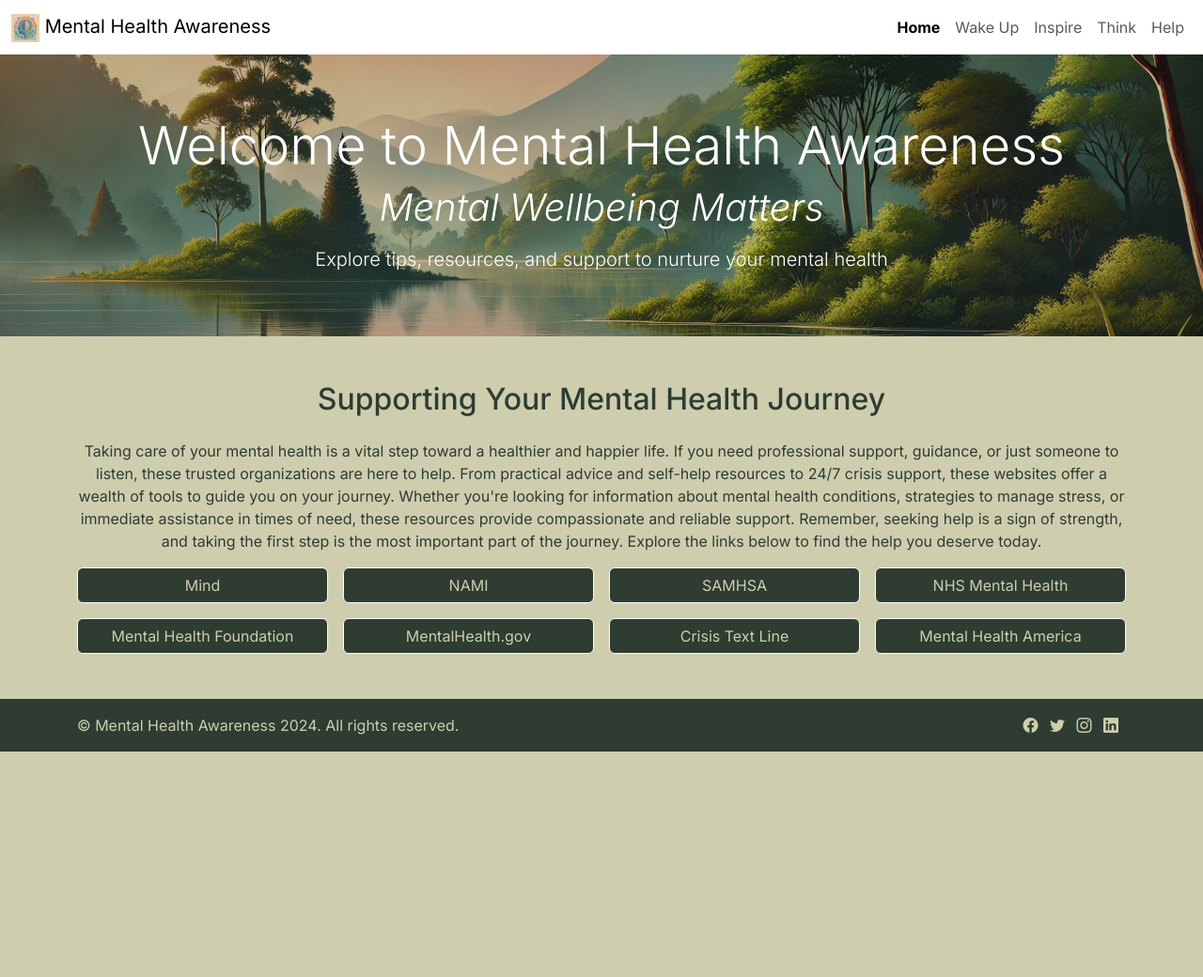
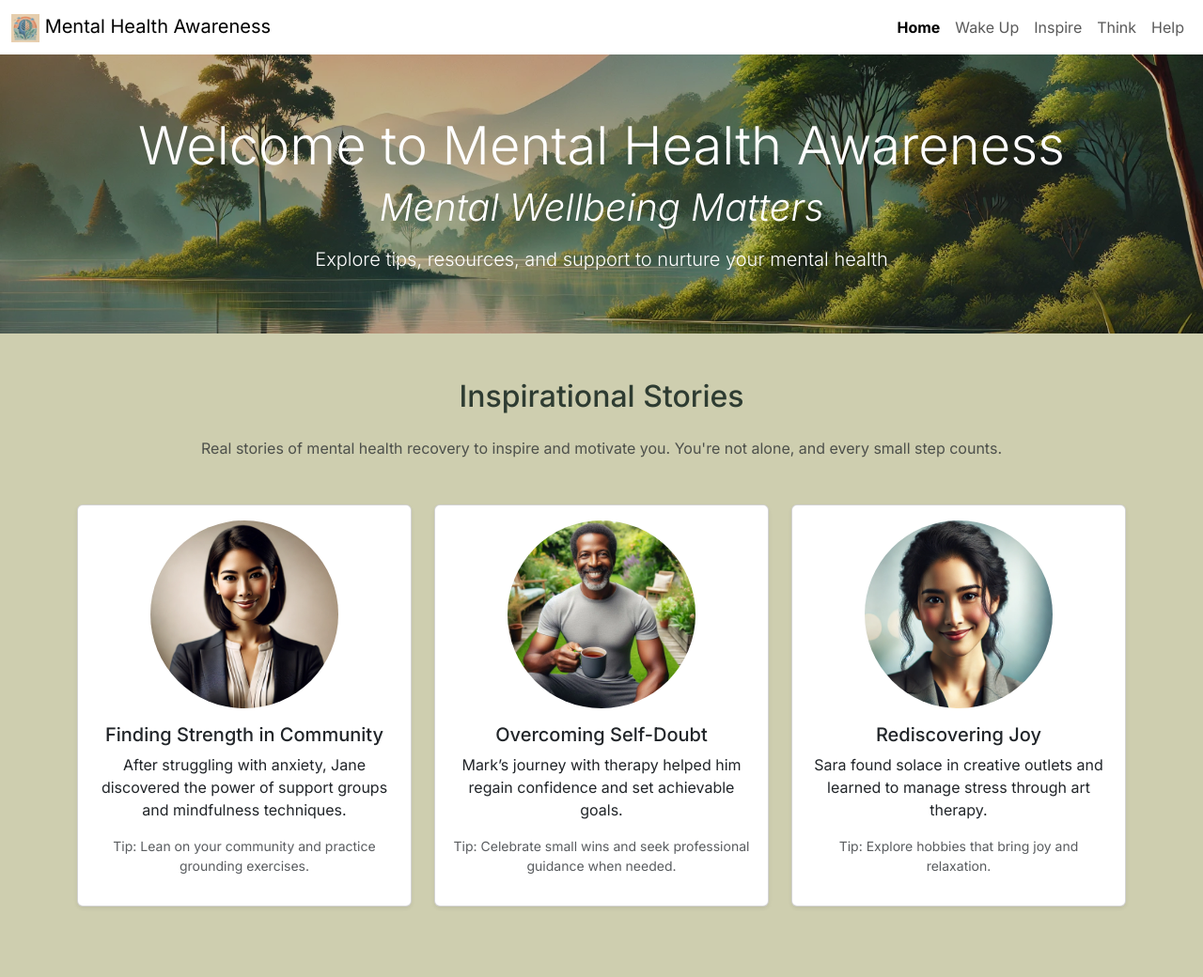
Before and after one commit to Harmeetkaur13/Mental-Health-Awareness, a plain HTML site: page index.html in a window 1280 px wide. Shown: the top 1040 px of the page at 94% size. Before the commit the page ends 800 px from the top, so only its background shows below. Drawn offline with nearby package versions, Linux system fonts and the light colour scheme; a web font is replaced by a local one.

Commit message:
added inpriratinal stories

```diff
--- a/assets/css/style.css
+++ b/assets/css/style.css
@@ -3,6 +3,7 @@
 :root {
     --background-color: #2e3c32;
     --color: #ceceaf;
+    /* --color: #959382; */
 }
 
 /* Hero-section */
@@ -35,7 +36,14 @@ body {
     color: var(--color);
 }
 
+/* inspirational stories */
+.inspirational-stories img {
+    width: 200px;
+    height: 200px;
+}
+
 /* BODY */
+
 body {
     background-color: var(--color);
     color: var(--background-color);
--- a/index.html
+++ b/index.html
@@ -41,7 +41,7 @@
                         <a class="nav-link" href="#">Wake Up</a>
                     </li>
                     <li class="nav-item">
-                        <a class="nav-link" href="#">Inspire</a>
+                        <a class="nav-link" href="#inspire">Inspire</a>
                     </li>
                     <li class="nav-item">
                         <a class="nav-link" href="#">Think</a>
@@ -63,6 +63,69 @@
         </div>
     </section>
     <main>
+        <section id="inspire" class="inspirational-stories py-5">
+            <div class="container">
+                <h2 class="text-center mb-4">Inspirational Stories</h2>
+                <p class="text-center text-muted mb-5">
+                    Real stories of mental health recovery to inspire and motivate you. You're not alone, and every
+                    small step counts.
+                </p>
+                <div class="row justify-content-center">
+                    <!-- Story Card 1 -->
+                    <div class="col-md-6 col-lg-4 d-flex align-items-stretch">
+                        <div class="card shadow-sm mb-4 w-100">
+                            <img src="./assets/images/Jane.webp" class="card-img-top rounded-circle mx-auto mt-3"
+                                alt="Jane Image">
+                            <div class="card-body d-flex flex-column">
+                                <h5 class="card-title text-center">Finding Strength in Community</h5>
+                                <p class="card-text text-center">
+                                    After struggling with anxiety, Jane discovered the power of support groups and
+                                    mindfulness techniques.
+                                </p>
+                                <p class="text-muted small mt-auto text-center">Tip: Lean on your community and practice
+                                    grounding
+                                    exercises.</p>
+                            </div>
+                        </div>
+                    </div>
+                    <!-- Story Card 2 -->
+                    <div class="col-md-6 col-lg-4 d-flex align-items-stretch">
+                        <div class="card shadow-sm mb-4 w-100">
+                            <img src="./assets/images/Mark.webp" class="card-img-top rounded-circle mx-auto mt-3"
+                                alt="Mark Image">
+                            <div class="card-body d-flex flex-column">
+                                <h5 class="card-title text-center">Overcoming Self-Doubt</h5>
+                                <p class="card-text text-center">
+                                    Mark’s journey with therapy helped him regain confidence and set achievable goals.
+                                </p>
+                                <p class="text-muted small mt-auto text-center">Tip: Celebrate small wins and seek
+                                    professional
+                                    guidance
+                                    when needed.</p>
+                            </div>
+                        </div>
+                    </div>
+                    <!-- Story Card 3 -->
+                    <div class="col-md-6 col-lg-4 d-flex align-items-stretch">
+                        <div class="card shadow-sm mb-4 w-100">
+                            <img src="./assets/images/Sara.webp" class="card-img-top rounded-circle mx-auto mt-3"
+                                alt="Sara Image">
+                            <div class="card-body d-flex flex-column">
+                                <h5 class="card-title text-center">Rediscovering Joy</h5>
+                                <p class="card-text text-center">
+                                    Sara found solace in creative outlets and learned to manage stress through art
+                                    therapy.
+                                </p>
+                                <p class="text-muted small mt-auto text-center">Tip: Explore hobbies that bring joy and
+                                    relaxation.
+                                </p>
+                            </div>
+                        </div>
+                    </div>
+                </div>
+            </div>
+        </section>
+
         <!-- External Resources Section -->
         <section id="External_Resources" class="container my-5">
             <h2 class="text-center mb-4 h-section">Supporting Your Mental Health Journey</h2>
@@ -109,6 +172,7 @@
                 </div>
             </div>
         </section>
+
     </main>
     <!-- Footer -->
     <footer class="py-3">
```
Also changed, not shown: assets/images/Jane.webp (added), assets/images/Mark.webp (added), assets/images/Sara.webp (added).
